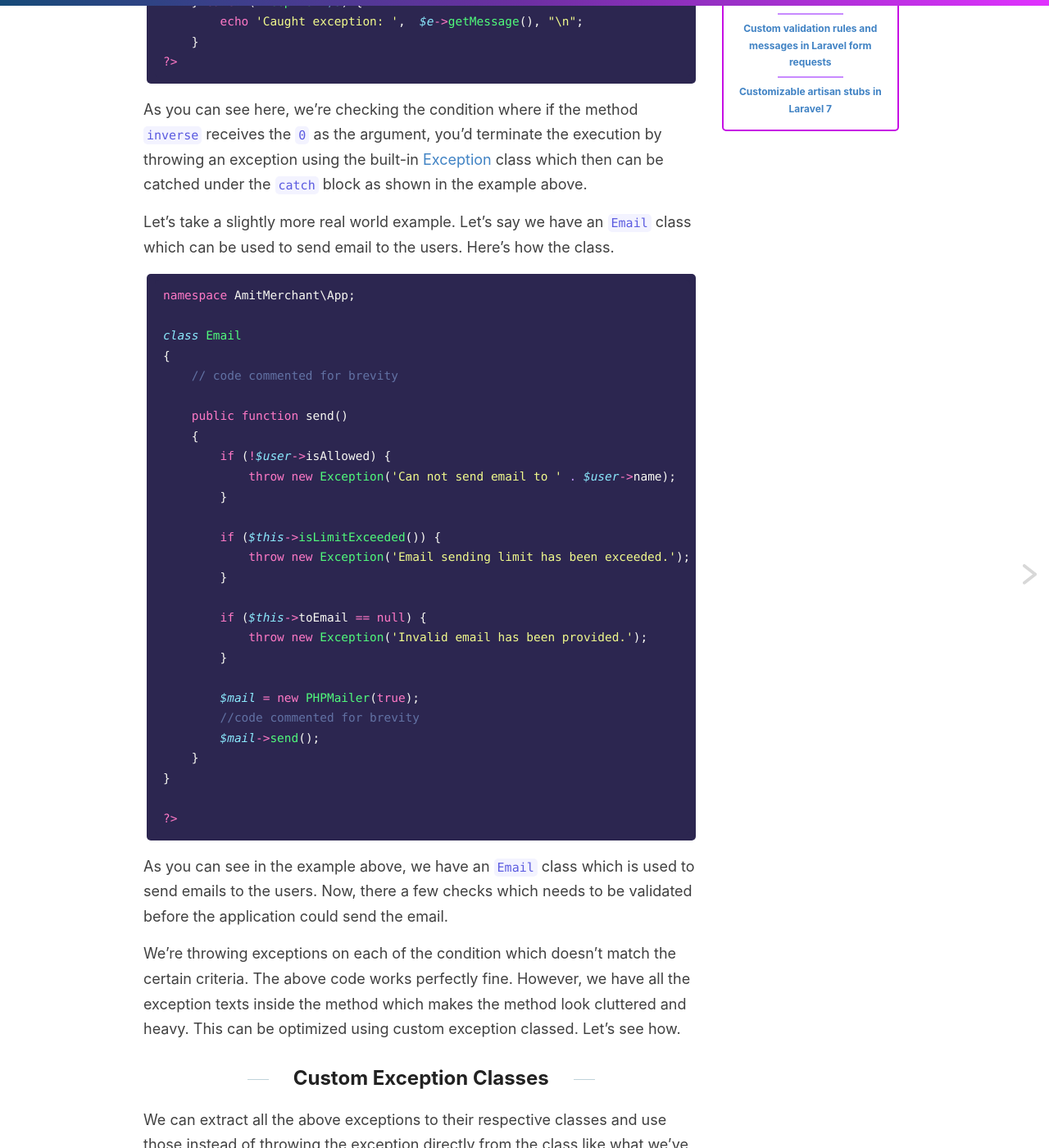
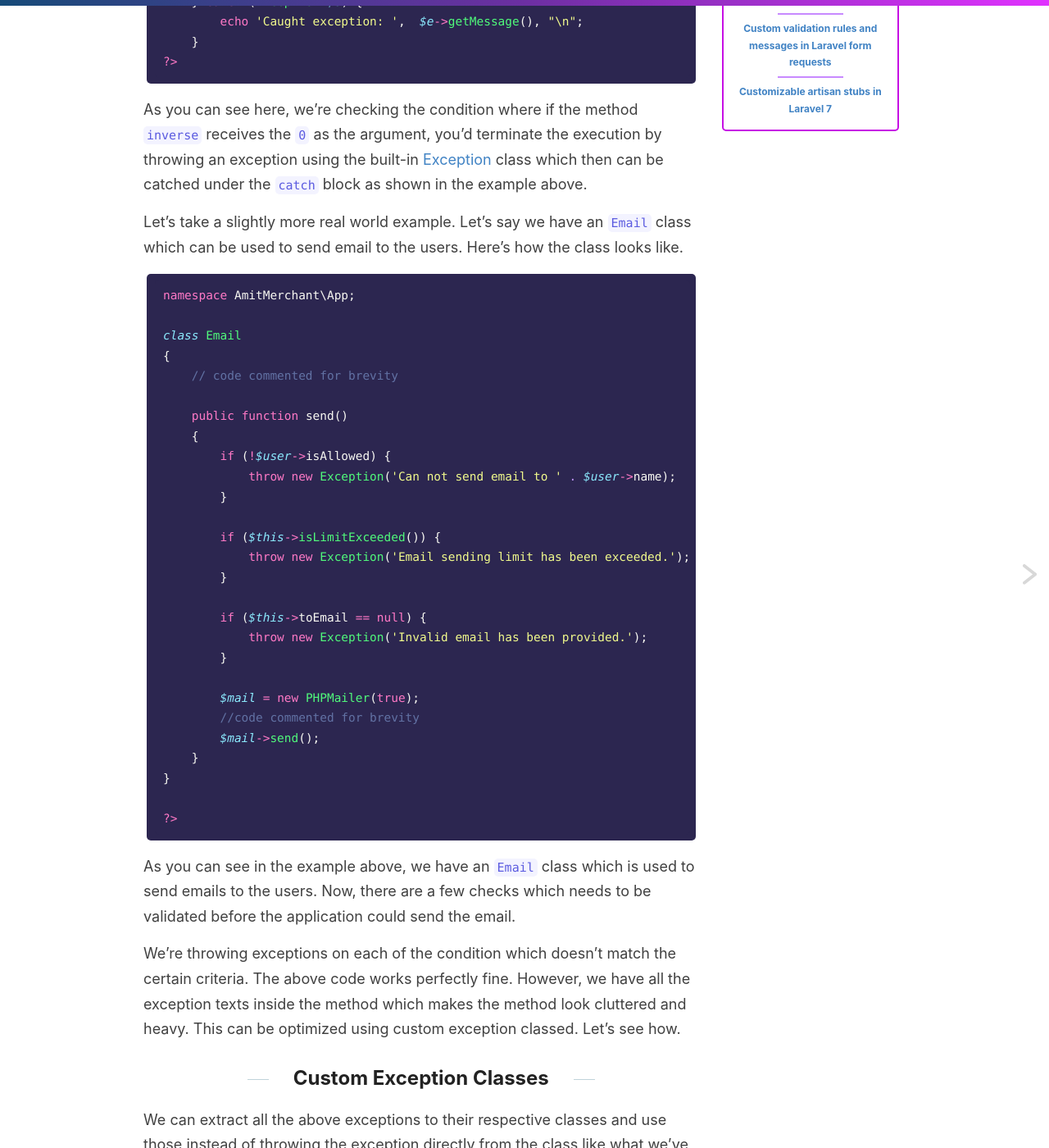
Before and after one commit to varunkumardev/amitmerchant1990.github.io, a Jekyll site: the page built from _posts/2020-04-01-using-custom-exception-php.md, in a window 1280 px wide and 1400 px high, scrolled down 770 px. Shown: the whole window at 82% size. Built offline with Jekyll 4.4.1, drawn with Linux system fonts in a browser that asks for light colours; comment, search, counter and statistics services are not loaded.

Commit message:
improved article

````diff
--- a/_posts/2020-04-01-using-custom-exception-php.md
+++ b/_posts/2020-04-01-using-custom-exception-php.md
@@ -28,7 +28,7 @@ Exceptions are really useful when you want to handle some situations which can n
 
 As you can see here, we're checking the condition where if the method `inverse` receives the `0` as the argument, you'd terminate the execution by throwing an exception using the built-in [Exception](https://www.php.net/manual/en/class.exception.php) class which then can be catched under the `catch` block as shown in the example above.
 
-Let's take a slightly more real world example. Let's say we have an `Email` class which can be used to send email to the users. Here's how the class.
+Let's take a slightly more real world example. Let's say we have an `Email` class which can be used to send email to the users. Here's how the class looks like.
 
 ```php
 namespace AmitMerchant\App;
@@ -60,7 +60,7 @@ class Email
 ?>
 ```
 
-As you can see in the example above, we have an `Email` class which is used to send emails to the users. Now, there a few checks which needs to be validated before the application could send the email.
+As you can see in the example above, we have an `Email` class which is used to send emails to the users. Now, there are a few checks which needs to be validated before the application could send the email.
 
 We're throwing exceptions on each of the condition which doesn't match the certain criteria. The above code works perfectly fine. However, we have all the exception texts inside the method which makes the method look cluttered and heavy. This can be optimized using custom exception classed. Let's see how.
 
````
